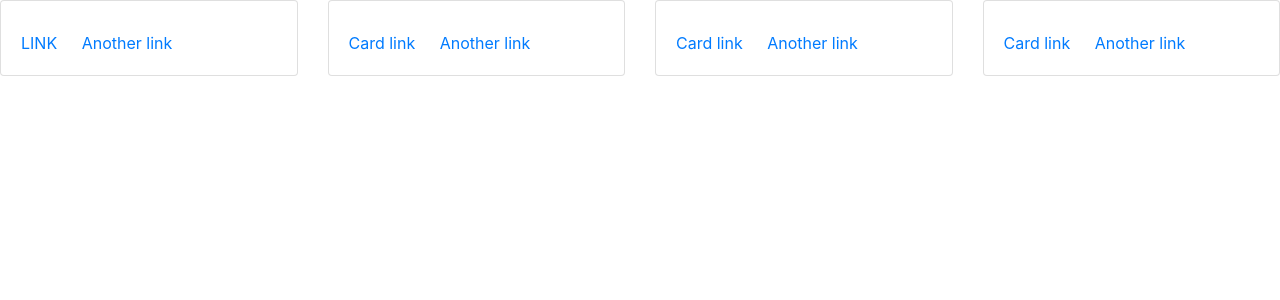
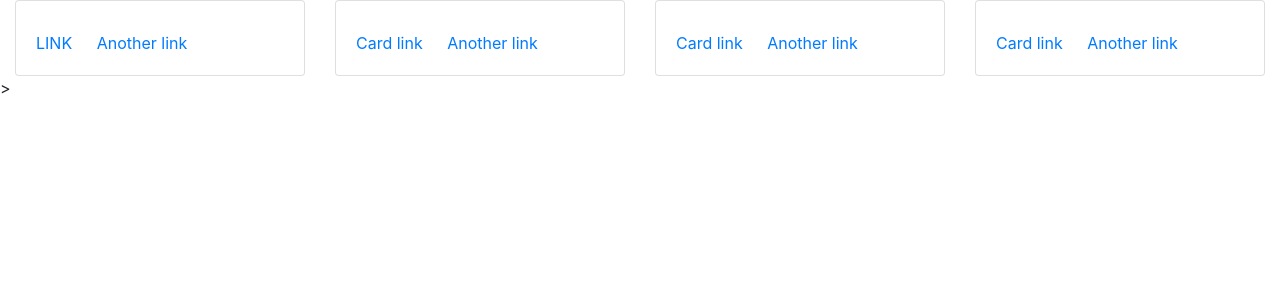
Before and after one commit to tommyli3318/Zot-Trending, a Flask app: template templates/index.html in a window 1280 px wide. Shown: the top 300 px of the page. Run offline with Flask 2, Linux system fonts and the light colour scheme; the template is opened without the code that fills it, so the values that code supplies are empty; some libraries are stand-ins or nearby versions.

Commit message:
added container in html

```diff
--- a/templates/index.html
+++ b/templates/index.html
@@ -11,6 +11,7 @@
     <title>Zot Trending!</title>
   </head>
   <body>
+    <div class="container-fluid">
         <div class="row">
             <div class="col-3">
                 <div class="card w-100" style="width: 18rem;">
@@ -65,6 +66,8 @@
             </div>
 
         </div>
+    </div>>
+
 
 
 
```
Also changed, not shown: 1 other file. Lines whose indentation alone changed are shown as unchanged.
